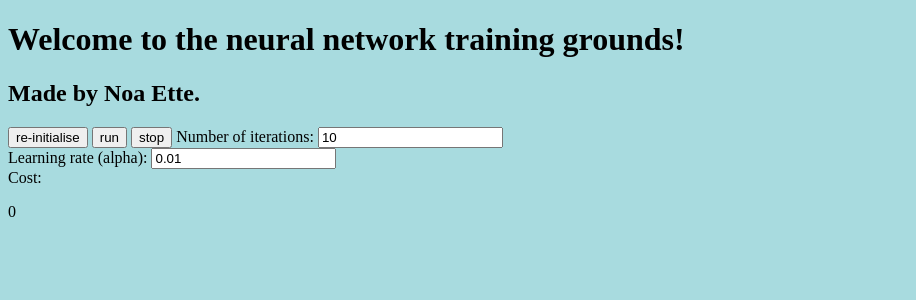
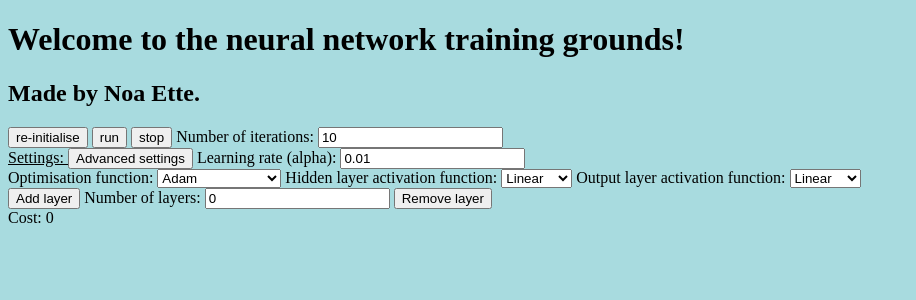
Before and after one commit to Noaemien/Stock_price_mapping, a Flask app: page / in a window 1280 px wide. Shown: the top 300 px of the page, without its empty margins (0-916 px from the left). Run offline with Flask 2, Linux system fonts and the light colour scheme; some libraries are stand-ins or nearby versions.

Commit message:
+ act & opt func choice from browser & layer nbr

```diff
--- a/app.py
+++ b/app.py
@@ -8,7 +8,7 @@ app = Flask(__name__)
 def nn_training():
     return render_template("nn_training.html")
 
-X = np.random.uniform(-1, 5, (1, 500))
+X = np.random.uniform(-1, 5, (1, 5000))
 Y = X ** 2
 
 nn = Neural_Network(X, Y, [128, 128, 1], optimisation_function="GRADIENTDESCENT")
@@ -25,11 +25,18 @@ def nn_iteration(alpha):
 
 
 #Resets weights and biases when called from main.js
-@app.route("/init_params", methods = ["GET"])
+@app.route("/init_params", methods = ["POST"])
 def init_params():
     global nn
-    nn = Neural_Network(X, Y, [128, 128, 1], optimisation_function="GRADIENTDESCENT")
-    print("Re-initialising !")
+
+    #Get data from post in "main.js"
+    optimisation_f = request.form["optimisation_function"].upper()
+    hidden_a = request.form["hidden_activation"].upper()
+    out_a = request.form["out_activation"].upper()
+    layer_n = json.loads(request.form["layer_neurons"])
+
+    nn = Neural_Network(X, Y, layer_neurons=layer_n, optimisation_function=optimisation_f,hidden_activation=hidden_a, end_activation=out_a)
+    print(optimisation_f, hidden_a, out_a, layer_n)
     return "None"
 
 
--- a/static/js/main.js
+++ b/static/js/main.js
@@ -4,14 +4,14 @@ $(function() {
     $('#run_button').on('click', function(e) {
       var link = "/nn_iteration/" + document.getElementById("alpha_input").value.toString();
       var iterations = document.getElementById("iterations").value;
-      var i = 0;
+      var it = 0;
       stop = false;
       e.preventDefault();
       function nn_iteration(){
-        if (i < iterations && stop == false){
+        if (it < iterations && stop == false){
           $.getJSON(link,          //run nn_iteration function in app.py
               function(data) {
-                i++;
+                it++;
                 nn_iteration();    //Loop structured as a callback so that the neural network iteration in the app.py file has the time to finish.
                 var cost = $.parseJSON(data); //retrieve json sent by the nn_iteration function in app.py
                 document.getElementById("cost").innerHTML = cost.toString();
@@ -20,14 +20,7 @@ $(function() {
           stop == false;
         }
       }
-      function get_cost(a){
-        $.get("/nn_iteration/0", function(data){
-          var cost = $.parseJSON(data);
-          console.log(cost);
-        });
-      }
       nn_iteration();
-
       return false;
     });
   });
@@ -48,9 +41,103 @@ $(function() {
     stop = true;
     var link = "/init_params";
     e.preventDefault();
-    $.getJSON(link,
-        function(data) {
-    });
+
+    //Take parameters from basic settings
+    if (advanced_settings == false){
+      var optimisation_f = document.getElementById("optimisation_function").value;
+      var hidden_a = document.getElementById("hidden_activation").value;
+      var out_a = document.getElementById("out_activation").value;
+      for (var i = 0; i < layers.length; i++){
+        layers[i] = parseInt(document.getElementById("neuron_counter_" + (i + 1).toString()).value);
+      }
+      $.post(link, {
+        optimisation_function: optimisation_f,
+        hidden_activation: hidden_a,
+        out_activation: out_a,
+        layer_neurons: JSON.stringify(layers) //Have to stringify list because cannot transfer array as a json.
+      });
+    } else {
+
+    }
+
+
     return false;
   });
 });
+
+
+//Enables toggling between basic and advanced settings UI. (Back end still needs work.)
+var advanced_settings = false;
+function ToggleSettings(){
+  if (advanced_settings == false){
+    advanced_settings = true;
+    $(".basic_settings").css("display", "none");
+    $("#toggle_advanced_settings").attr("value", "Default settings");
+  } else {
+    advanced_settings = false;
+    $(".basic_settings").css("display", "block");
+    $("#toggle_advanced_settings").attr("value", "Advanced settings");
+  }
+}
+
+var layers = [];
+function AddLayer(){
+  var layernbr = layers.length;
+  var newLayernbr = parseInt(layernbr) + 1;
+  document.getElementById("layer_nbr").value = newLayernbr;
+
+  var newDiv = document.createElement("div");
+  var divID = "layer_" + newLayernbr.toString()
+  newDiv.id = divID;
+  document.getElementById("layers").appendChild(newDiv);
+
+  //Generate button to add neuron to layer
+  var newAddButton = document.createElement("BUTTON");
+  newAddButton.innerHTML = "Add neuron";
+  newAddButton.onclick = "AddNeuron()";
+  document.getElementById(divID).appendChild(newAddButton);
+
+  var neuronInput_label = document.createElement("LABEL");
+  neuronInput_label.htmlFor = "neuron_counter_" + newLayernbr.toString();
+  neuronInput_label.innerHTML = "Number of neurons: "
+  document.getElementById(divID).appendChild(neuronInput_label);
+
+  var neuronInput = document.createElement("INPUT");
+  neuronInput.type = "number";
+  if (layers.length == 0){ //If there are no layers, create a new layer with 8 neurons
+    neuronInput.value = 8;
+    layers.push(8);
+  } else { //If there is at least one layer, create a new layer with the amount of neurons on the previous one.
+    var prevLayerNeurons = parseInt(document.getElementById("neuron_counter_" + layernbr).value)
+    neuronInput.value = prevLayerNeurons;
+    layers.push(prevLayerNeurons);
+  }
+  neuronInput.id = "neuron_counter_" + newLayernbr.toString();
+  neuronInput.className = "layer";
+  document.getElementById(divID).appendChild(neuronInput);
+
+
+  var newRemoveButton = document.createElement("BUTTON");
+  newRemoveButton.innerHTML = "Remove neuron";
+  newRemoveButton.onclick = "RemoveNeuron()";
+  document.getElementById(divID).appendChild(newRemoveButton);
+
+  console.log(layers);
+}
+
+function RemoveLayer(){
+  var layernbr = document.getElementById("layer_nbr").value;
+  layernbr = parseInt(layernbr);
+  if (layernbr > 0){
+    document.getElementById("layer_nbr").value = layernbr - 1;
+    $("#layer_" + layernbr.toString()).remove();
+    layers.pop();
+  }
+}
+
+
+$('#neuron_counter_1').on('input', function(e) {
+  console.log("A")
+  var layerid = e.target.id;
+  console.log(layerid);
+});
--- a/templates/nn_training.html
+++ b/templates/nn_training.html
@@ -14,13 +14,61 @@
         <label for="iterations">Number of iterations: </label>
         <input type="number" id="iterations" min="0" value="10" />
         <div id="hp_tuning">
-            <!-- Learning rate alpha input box-->
+
+            <span><u> Settings: </u> </span>
+            <input type="button" id="toggle_advanced_settings" value="Advanced settings" onclick="ToggleSettings()"/>
+
+            <!-- Learning rate alpha input box -->
             <label for="alpha_input">Learning rate (alpha): </label>
             <input type="number" id="alpha_input" min = "0" step="0.00000001" value="0.01">
+            <div class="basic_settings">
+
+
+                <!-- Optimisation function drop down menu -->
+                <label for="optimisation_function">Optimisation function: </label>
+                <select name="optimisation_function" id="optimisation_function">
+                    <option value="adam">Adam</option>
+                    <option value="gradientdescent">Gradient descent</option>
+                </select>
+
+                <!-- Hidden layer activation functions drop down menu -->
+                <label for="hidden_activation">Hidden layer activation function: </label>
+                <select name="hidden_activation" id="hidden_activation">
+                    <option value="linear">Linear</option>
+                    <option value="relu">ReLU</option>
+                    <option value="tanh">Tanh</option>
+                    <option value="sigmoid">Sigmoid</option>
+                    <option value="softmax">Softmax</option>
+                </select>
+
+                <!-- Output layer activation functions drop down menu -->
+                <label for="out_activation">Output layer activation function: </label>
+                <select name="out_activation" id="out_activation">
+                    <option value="linear">Linear</option>
+                    <option value="relu">ReLU</option>
+                    <option value="tanh">Tanh</option>
+                    <option value="sigmoid">Sigmoid</option>
+                    <option value="softmax">Softmax</option>
+                </select>
+            </div>
+
+            <div>
+                <input type="button" id="add_layer_button" value="Add layer" onclick="AddLayer()" />
+
+                <label for="layer_nbr">Number of layers: </label>
+                <input type="number" id="layer_nbr" value="0"/>
+
+                <input type="button" id="del_layer_button" value="Remove layer" onclick="RemoveLayer()" />
+            </div>
+            <div id="layers">
+
+
+            </div>
+
         </div>
         <div id="py_console">
             <label for="cost">Cost: </label>
-            <p id="cost">0</p>
+            <span id="cost">0</span>
         </div>
         <script src="//ajax.googleapis.com/ajax/libs/jquery/1.9.1/jquery.min.js"></script>
         <script type="text/javascript" src="{{ url_for('static', filename='js/main.js') }}"></script>
```
Also changed, not shown: nn_module.py (+10 -8 lines).
